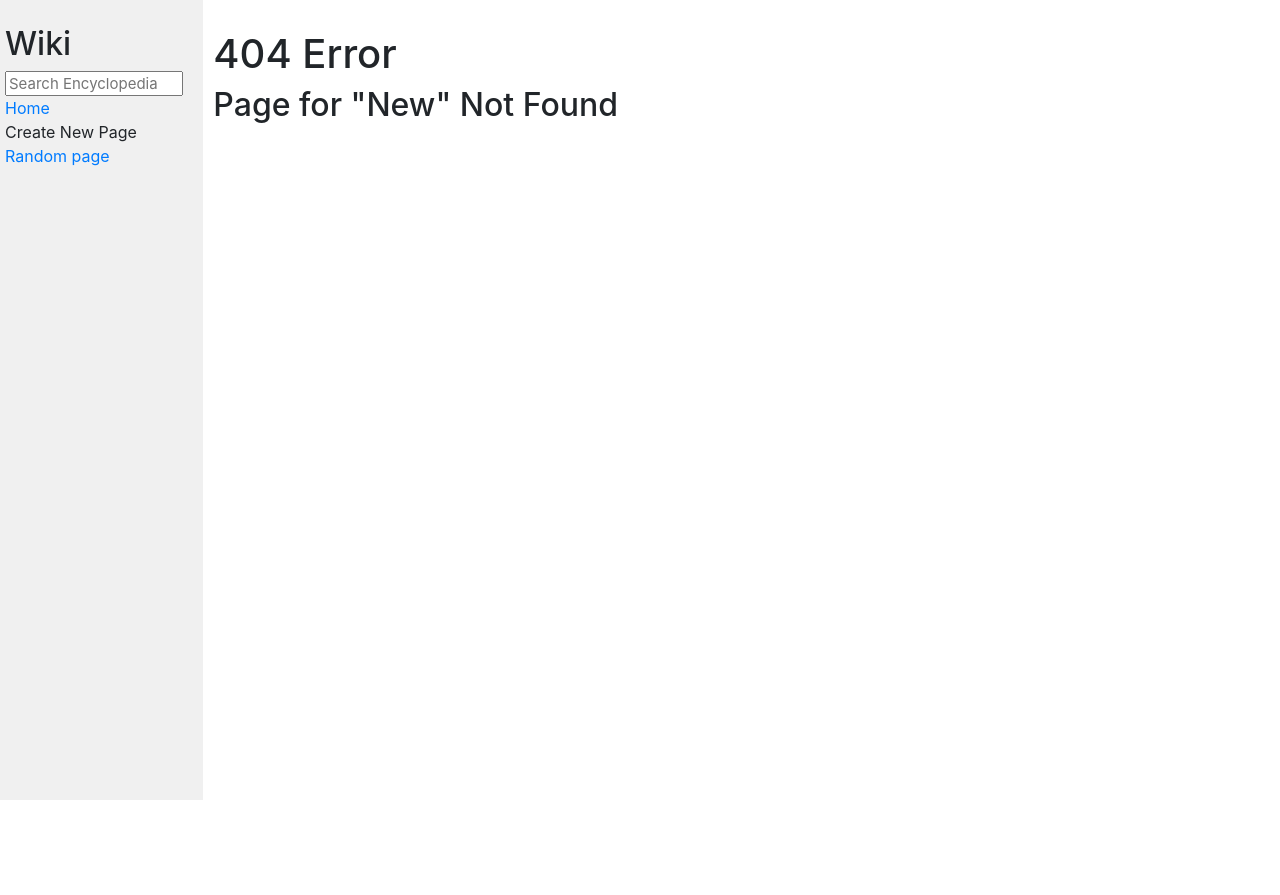
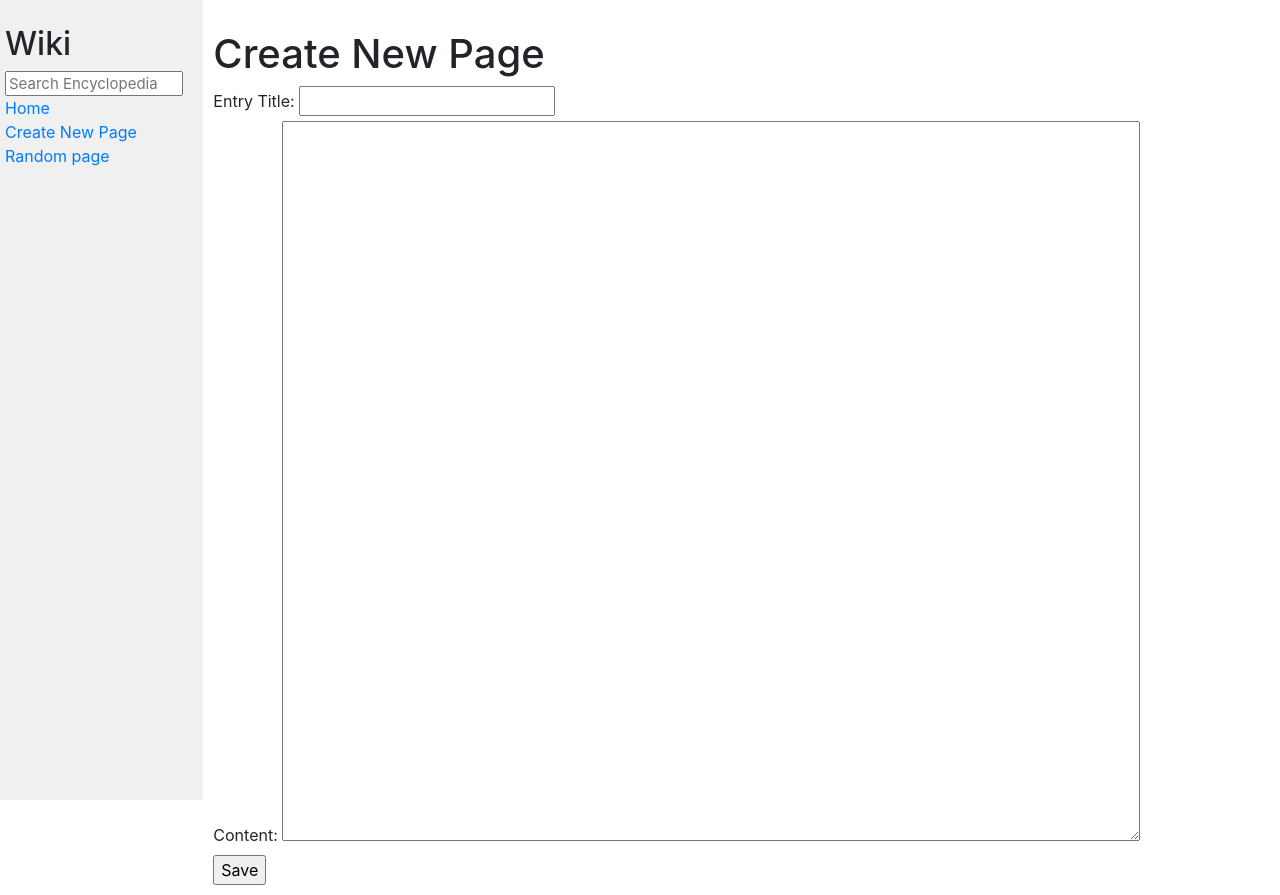
Before and after one commit to rosakosol/cs50w, a Django app: page /wiki/new in a window 1280 px wide. Before the commit the page ends 800 px from the top, so only its background shows below. Run offline with Django 5.2, Linux system fonts and the light colour scheme; some libraries are stand-ins or nearby versions.

Commit message:
Implemented Create New Page view so users can create new entries, and will experience an error if the page already exists with same title.

```diff
--- a/week3/wiki/encyclopedia/templates/encyclopedia/edit.html
+++ b/week3/wiki/encyclopedia/templates/encyclopedia/edit.html
@@ -10,8 +10,8 @@
     <div>
         <form action="{% url 'edit' title %}" method="post">
             {% csrf_token %}
-            {{ form }}
-            <input type="submit">
+            {{ form.edit_content }}
+            <input type="submit" value="Save">
         </form>
     </div>
 
--- a/week3/wiki/encyclopedia/templates/encyclopedia/index.html
+++ b/week3/wiki/encyclopedia/templates/encyclopedia/index.html
@@ -9,7 +9,7 @@
 
     <ul>
         {% for entry in entries %}
-        <a href="wiki/{{ entry }}"><li>{{ entry }}</li></a>
+        <a href="{{ entry }}"><li>{{ entry }}</li></a>
         {% endfor %}
     </ul>
 
--- a/week3/wiki/encyclopedia/templates/encyclopedia/layout.html
+++ b/week3/wiki/encyclopedia/templates/encyclopedia/layout.html
@@ -19,7 +19,7 @@
                     <a href="{% url 'index' %}">Home</a>
                 </div>
                 <div>
-                    Create New Page
+                    <a href="{% url 'new' %}">Create New Page</a>
                 </div>
                 <div>
                     <a href="{{ entries|random }}">Random page</a>
--- a/week3/wiki/encyclopedia/templates/encyclopedia/new.html
+++ b/week3/wiki/encyclopedia/templates/encyclopedia/new.html
@@ -0,0 +1,18 @@
+{% extends "encyclopedia/layout.html" %}
+
+{% block title %}
+    Encyclopedia
+{% endblock %}
+
+{% block body %}
+    <h1>Create New Page</h1>
+
+    <div>
+        <form action="{% url 'new' %}" method="post">
+            {% csrf_token %}
+            {{ form }}
+            <input type="submit" value="Save">
+        </form>
+    </div>
+
+{% endblock %}
--- a/week3/wiki/encyclopedia/urls.py
+++ b/week3/wiki/encyclopedia/urls.py
@@ -6,6 +6,7 @@ urlpatterns = [
     path("", views.index, name="index"),
     path("wiki/", views.index, name="index"),
     path("wiki/edit/<str:title>", views.edit, name="edit"),
+    path("wiki/new", views.new, name="new"),
     path("wiki/<str:title>", views.entry, name="entry")
 
 ]
--- a/week3/wiki/encyclopedia/util.py
+++ b/week3/wiki/encyclopedia/util.py
@@ -1,4 +1,5 @@
 import re
+import sys
 
 from django.core.files.base import ContentFile
 from django.core.files.storage import default_storage
@@ -11,6 +12,24 @@ def list_entries():
     _, filenames = default_storage.listdir("entries")
     return list(sorted(re.sub(r"\.md$", "", filename)
                 for filename in filenames if filename.endswith(".md")))
+
+
+
+def new_entry(title, content):
+    """
+    Saves an encyclopedia entry, given its title and Markdown
+    content. If an existing entry with the same title already exists,
+    it is replaced.
+    """
+    filename = f"entries/{title}.md"
+    if default_storage.exists(filename):
+        sys.exit(1)
+
+    # Add title to md file
+    md_title = f"#{title}\n\n"
+    new_content = md_title + content
+
+    default_storage.save(filename, ContentFile(new_content))
 
 
 def save_entry(title, content):
--- a/week3/wiki/encyclopedia/views.py
+++ b/week3/wiki/encyclopedia/views.py
@@ -7,6 +7,9 @@ import markdown
 
 
 class NewTaskForm(forms.Form):
+    title = forms.CharField(
+        label="Entry Title"
+    )
     edit_content = forms.CharField(
         label='Content',
         widget=forms.Textarea(attrs={
@@ -20,6 +23,43 @@ def index(request):
     return render(request, "encyclopedia/index.html", {
         "entries": util.list_entries()
     })
+
+# Function to create a new entry page
+def new(request):
+    # If POST request, then use the submitted form data
+    if request.method == "POST":
+        # Create a form variable and save user content
+        form = NewTaskForm(request.POST, initial={'title': None, 'edit_content': None})
+        # If form is valid, save new entry
+        if form.is_valid():
+            title = form.cleaned_data["title"]
+            new_content = form.cleaned_data["edit_content"]
+
+            # Remove extra new lines
+            new_content = "\n".join([line.lstrip() for line in new_content.splitlines() if line.strip()])
+
+            # Save the new markdown file
+            util.new_entry(title, new_content)
+
+            # Redirect to updated entry page
+            return HttpResponseRedirect(reverse("entry", args=[title]))
+
+        # Else if form invalid, return the submitted form
+        else:
+            return render(request, 'encyclopedia/new.html', {
+                "entries": util.list_entries(),
+                "title": title,
+                "content": content,
+                "form": form
+            })
+    # Render empty form
+    form = NewTaskForm(initial={'title': None, 'edit_content': None})
+
+    return render(request, "encyclopedia/new.html", {
+        "entries": util.list_entries(),
+        "form": form
+    })
+
 
 # Function that allows user to edit entry
 def edit(request, title):
```
